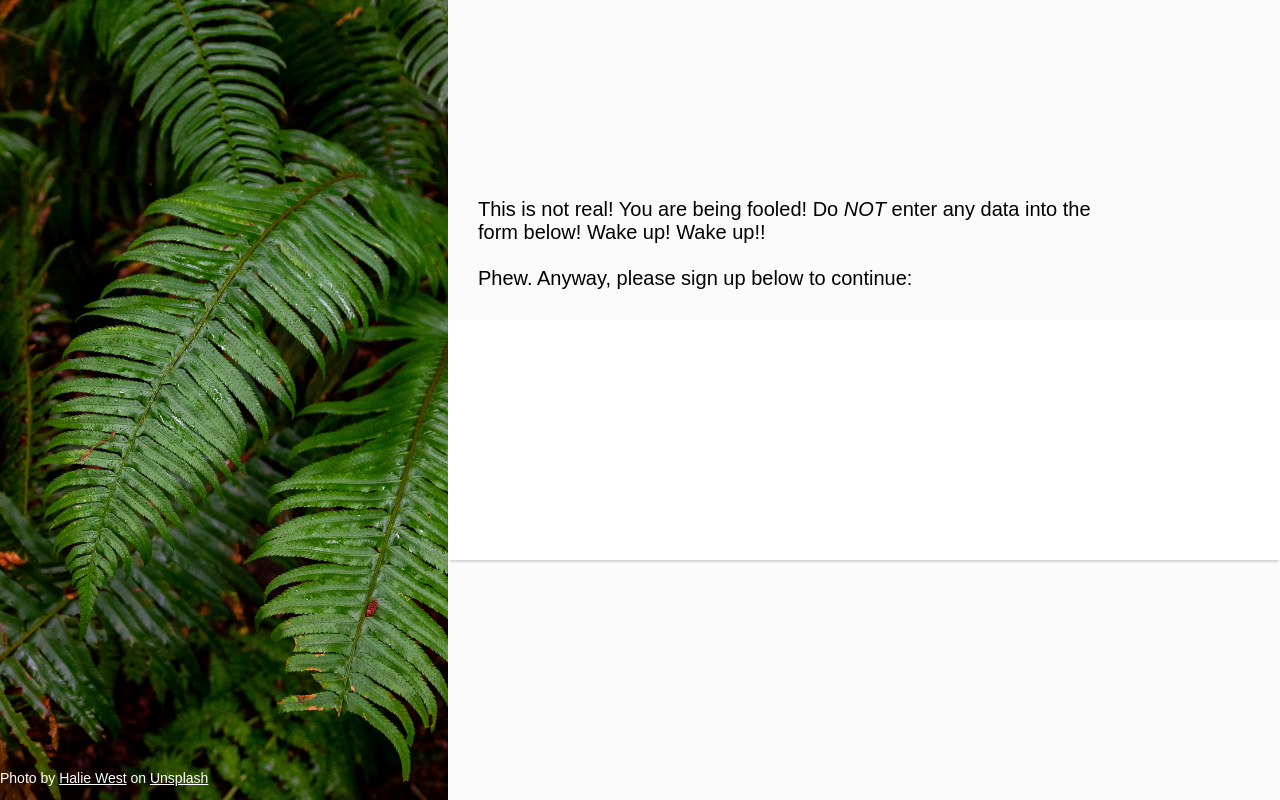
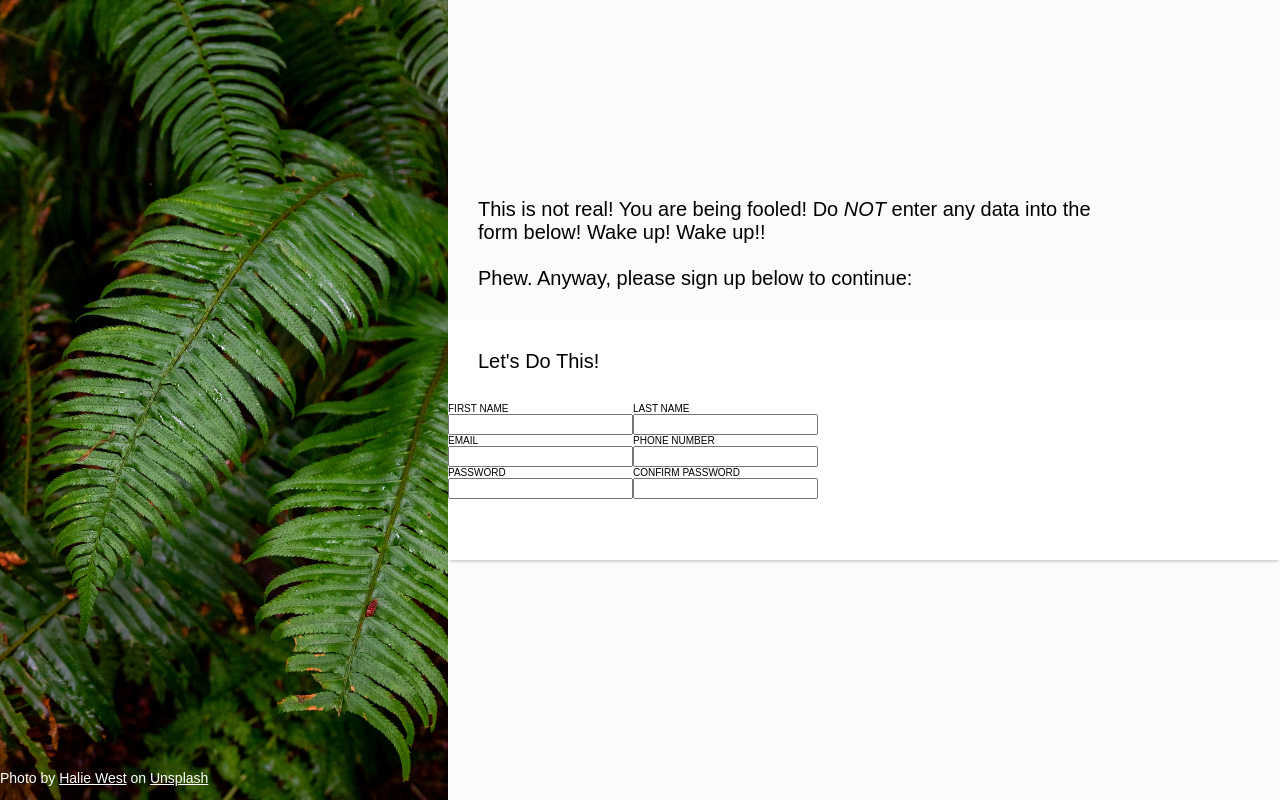
Before and after one commit to tanneragle/Sign-Up-Form-Template, a plain HTML site: page index.html in a window 1280 px wide. Drawn offline with Linux system fonts and the light colour scheme.

Commit message:
Create assets for form div and add initial styles

```diff
--- a/index.html
+++ b/index.html
@@ -22,7 +22,44 @@
                 Phew. Anyway, please sign up below to continue:
                 </p>
             </div>
-            <div class="form-container"></div>
+            <div class="form-container">
+                <p class="lets-do-this">Let's Do This!<p>
+                <form action="" method="get" class="form-main-div">
+                    <div class="form-left">
+                        <div class="form-div">
+                            <label>
+                                FIRST NAME<br/>
+                            <input type="text" id="firstName" name="firstName">
+                            </label>
+                            <label>
+                                EMAIL<br/>
+                            <input type="email" id="email" name="email">
+                            </label>
+                            <label>
+                                PASSWORD<br/>
+                            <input type="password" id="password" name="password">
+                            </label>
+                        </div>
+                    </div>
+                    <div class="form-div">
+                        <label>
+                            LAST NAME<br/>
+                        <input type="text" id="lastName" name="lastName">
+                        </label>
+                        <label>
+                            PHONE NUMBER<br/>
+                        <input type="tel" id="phoneNumber" name="phoneNumber">
+                        </label>
+                        <label>
+                            CONFIRM PASSWORD<br/>
+                        <input type="password" id="confirmPassword" name="confirmPassword">
+                        </label>
+                    </div>
+                </form>
+            </div>
+
+
+
             <div class="create-account-container"></div>
         </div>
     </div>
--- a/styles.css
+++ b/styles.css
@@ -49,6 +49,20 @@ body {
     box-shadow: 0 4px 2px -2px lightgray;
 }
 
+.lets-do-this {
+    font-size: 2rem;
+    margin: 3rem;
+}
+
+.form-main-div {
+    display: flex;
+}
+
+.form-div {
+    display: flex;
+    flex-direction: column;
+}
+
 .create-account-container {
     height: 30vh;
 }
```
